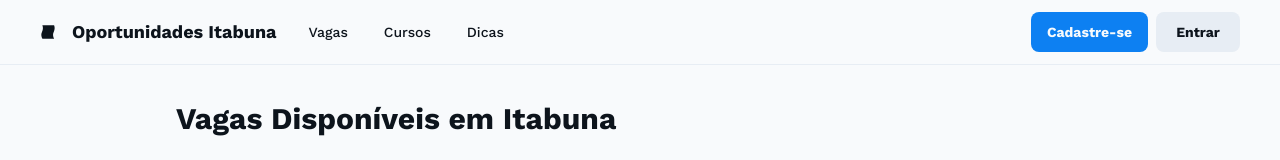
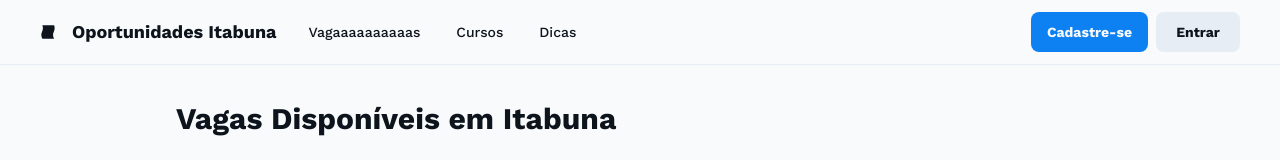
Before and after one commit to Werwersson/radar-de-oportunidades, a plain HTML site: page vagas.html in a window 1280 px wide. Shown: the top 160 px of the page. Drawn offline with nearby package versions, Linux system fonts and the light colour scheme.

Commit message:
Update vagas.html

```diff
--- a/vagas.html
+++ b/vagas.html
@@ -20,7 +20,7 @@
                     <h2 class="text-base md:text-lg font-bold">Oportunidades Itabuna</h2>
                 </a>
                 <nav class="hidden md:flex items-center gap-9">
-                    <a class="text-sm font-medium" href="vagas.html">Vagas</a>
+                    <a class="text-sm font-medium" href="vagas.html">Vagaaaaaaaaaas</a>
                     <a class="text-sm font-medium" href="cursos.html">Cursos</a>
                     <a class="text-sm font-medium" href="dicas.html">Dicas</a>
                 </nav>
```
